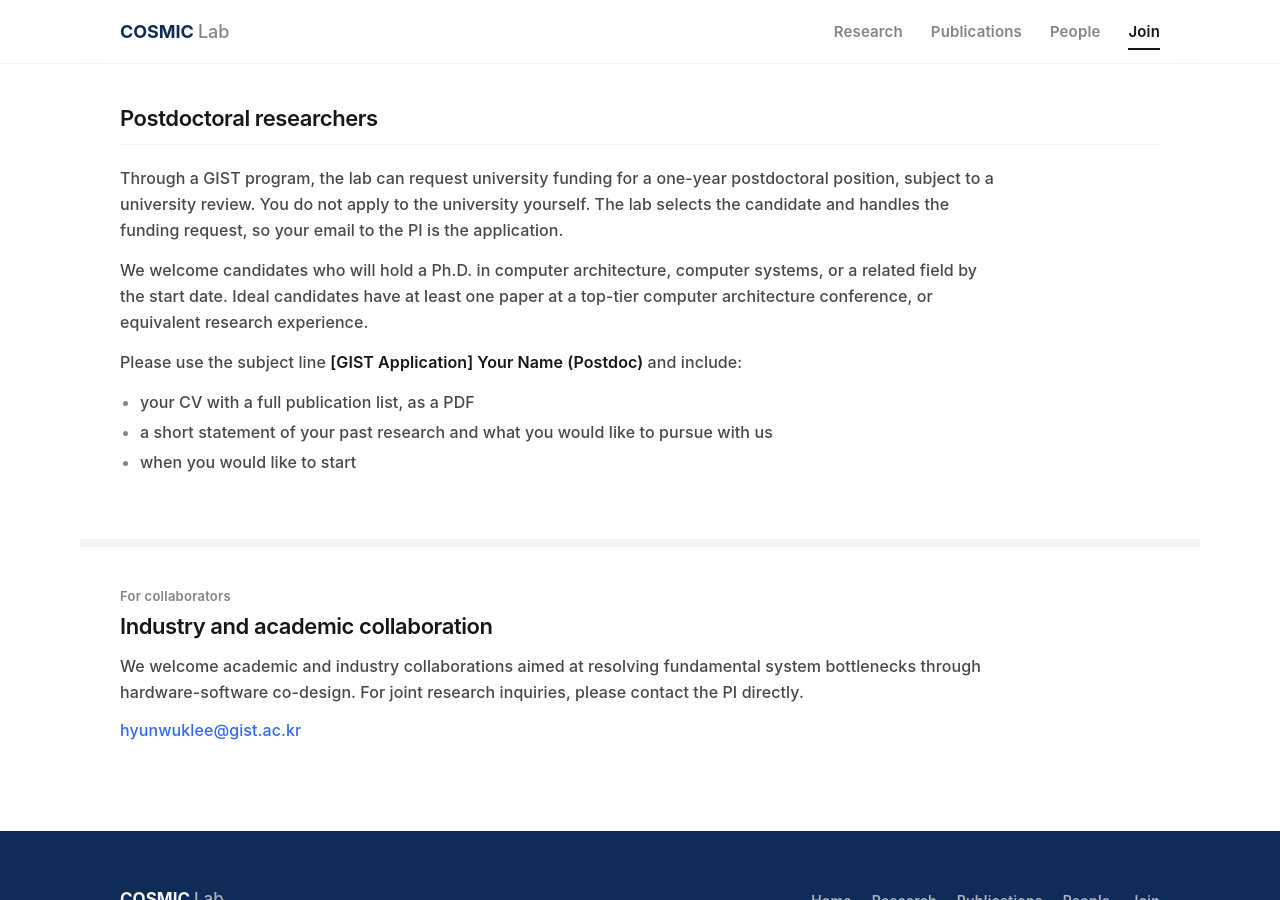
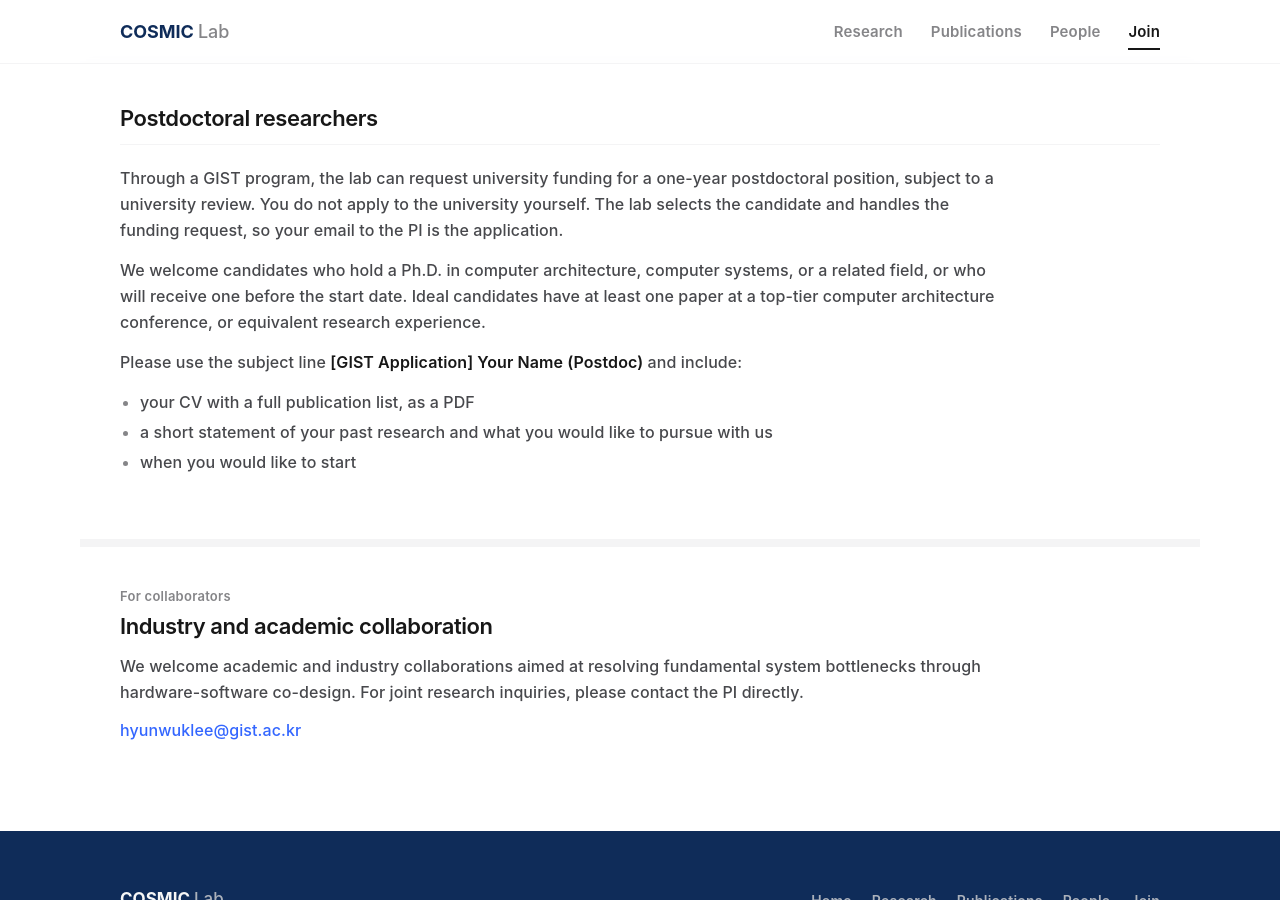
Before and after one commit to thecosmiclab/thecosmiclab.github.io, a Jekyll site: the page built from join.html, in a window 1280 px wide and 900 px high, scrolled down 1615 px. Built offline with Jekyll 4.4.1, drawn with Linux system fonts in a browser that asks for light colours; some web fonts are replaced.

Commit message:
Clarify that postdoc candidates may already hold the Ph.D.
Co-Authored-By: Claude Opus 5 <noreply@anthropic.com>

```diff
--- a/join.html
+++ b/join.html
@@ -75,7 +75,7 @@ flag: show_join
   <div class="sec-head" id="postdoc"><h2>Postdoctoral researchers</h2></div>
   <div style="margin-top:20px;max-width:var(--measure-join);display:flex;flex-direction:column;gap:14px">
     <p class="t-16 c-prose pretty">Through a GIST program, the lab can request university funding for a one-year postdoctoral position, subject to a university review. You do not apply to the university yourself. The lab selects the candidate and handles the funding request, so your email to the PI is the application.</p>
-    <p class="t-16 c-prose pretty">We welcome candidates who will hold a Ph.D. in computer architecture, computer systems, or a related field by the start date. Ideal candidates have at least one paper at a top-tier computer architecture conference, or equivalent research experience.</p>
+    <p class="t-16 c-prose pretty">We welcome candidates who hold a Ph.D. in computer architecture, computer systems, or a related field, or who will receive one before the start date. Ideal candidates have at least one paper at a top-tier computer architecture conference, or equivalent research experience.</p>
     <p class="t-16 c-prose pretty">Please use the subject line <span class="c-ink" style="font-weight:600">[{{ site.lab.subject_tag }}] Your Name (Postdoc)</span> and include:</p>
     <ul class="bullets t-16 c-prose">
       <li>your CV with a full publication list, as a PDF</li>
```
